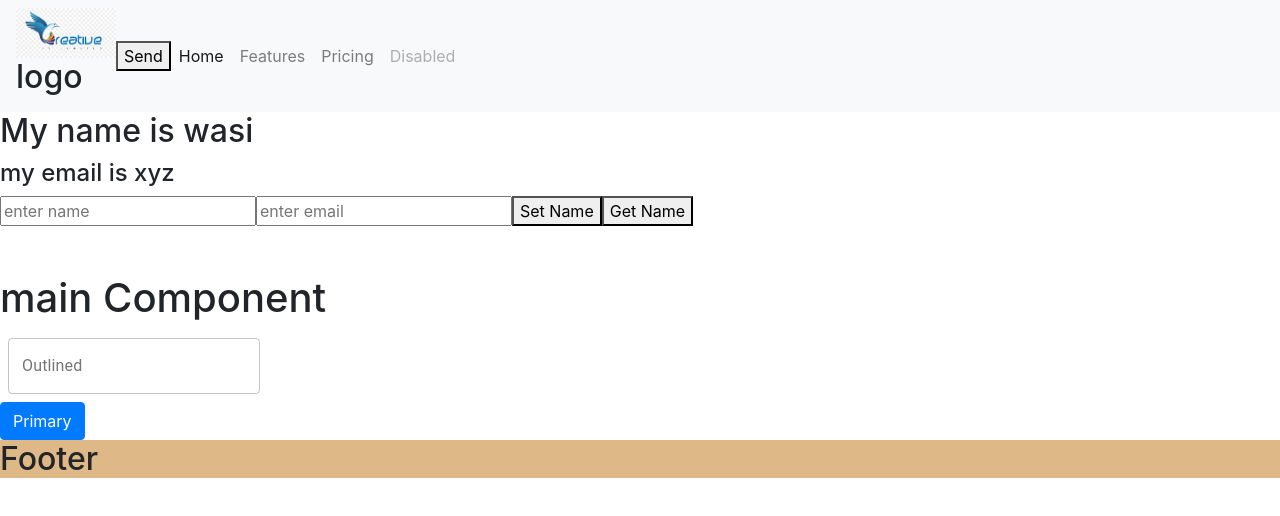
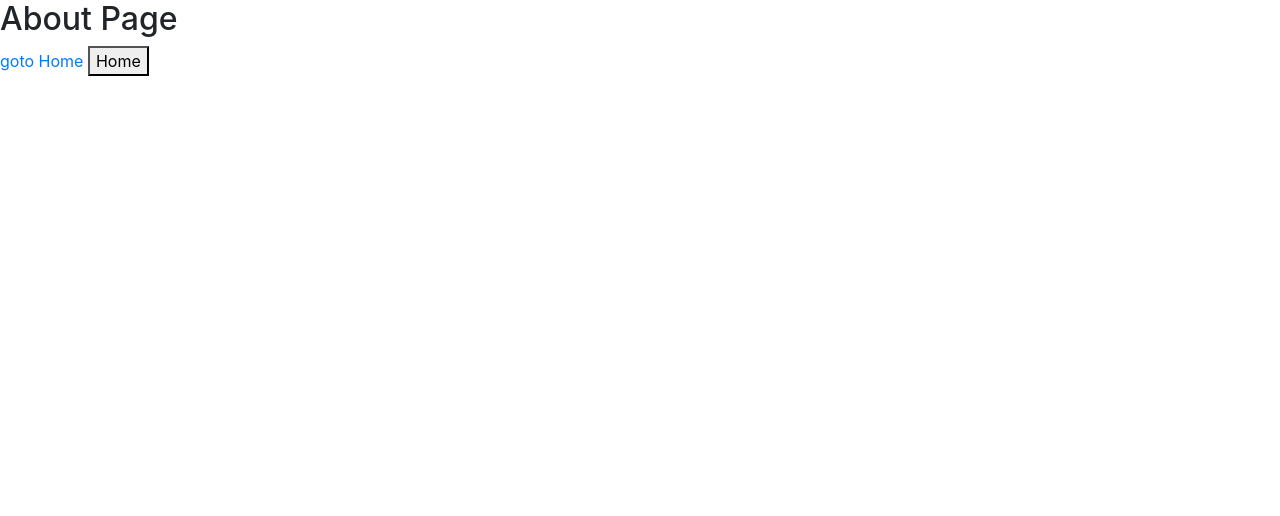
Before and after one commit to wasi97/class2, a React (Create React App) app: page /about in a window 1280 px wide. Shown: the top 516 px of the page. Built offline with nearby package versions, Linux system fonts and the light colour scheme.

Commit message:
till 4 oct

```diff
--- a/package.json
+++ b/package.json
@@ -11,6 +11,7 @@
     "react": "^16.13.1",
     "react-bootstrap": "^1.3.0",
     "react-dom": "^16.13.1",
+    "react-router-dom": "^5.2.0",
     "react-scripts": "3.4.3"
   },
   "scripts": {
--- a/src/App.jsx
+++ b/src/App.jsx
@@ -3,6 +3,7 @@ import './App.css';
 import {Header, Logo} from "./components/Header"
 import Footer from "./components/Footer"
 import BasicTextFields from './components/textfield'
+import AppRouter from './config/router'
 
 
 // class Header extends Component{
@@ -27,59 +28,68 @@ import BasicTextFields from './components/textfield'
 
 
 
-class App extends React.Component{
-  constructor(){
-    super()
-    this.state = {
-      name: "wasi",
-      email: "xyz",
-      value: ""
-    }
-  }
+// class App extends React.Component{
+//   constructor(){
+//     super()
+//     this.state = {
+//       name: "wasi",
+//       email: "xyz",
+//       value: ""
+//     }
+//   }
 
-  set_name = ()=>{
-this.setState({
-  name: this.state.value
-})
+//   set_name = ()=>{
+// this.setState({
+//   name: this.state.value
+// })
 
-  }
-  get_name = ()=>{
-    console.log(this.state.name)
+//   }
+//   get_name = ()=>{
+//     console.log(this.state.name)
 
-      }
+//       }
 
-      handleChange(e){
-       this.setState({
-        [e.target.name]: e.target.value
+//       handleChange(e){
+//        this.setState({
+//         [e.target.name]: e.target.value
 
-       })
-      }
+//        })
+//       }
 
-      get_props = (props)=>{
-        console.log(props)
-      }
+//       get_props = (props)=>{
+//         console.log(props)
+//       }
 
 
+//   render(){
+
+//     return(
+
+//     <div>
+//       <Header get_props={this.get_props} name={this.state.name} page="Application page"/>
+//     <h2>My name is {this.state.name}</h2>
+//     <h4>my email is {this.state.email}</h4>
+//       <input name="name" onChange={(e)=>this.handleChange(e)} type="text" placeholder="enter name"></input>
+//       <input name="email" onChange={(e)=>this.handleChange(e)} type="text" placeholder="enter email"></input>
+//     <button onClick={this.set_name}>Set Name</button>
+//     <button onClick={this.get_name}>Get Name</button>
+//       <br/>
+//       <br/>
+//       <br/>
+//     <h1>main Component</h1>
+//     <BasicTextFields/>
+//     <button type="button" className="btn btn-primary">Primary</button>
+//     <Footer/>
+//        </div>
+
+//     )
+//   }
+// }
+
+class App extends Component{
   render(){
-
     return(
-
-    <div>
-      <Header get_props={this.get_props} name={this.state.name} page="Application page"/>
-    <h2>My name is {this.state.name}</h2>
-    <h4>my email is {this.state.email}</h4>
-      <input name="name" onChange={(e)=>this.handleChange(e)} type="text" placeholder="enter name"></input>
-      <input name="email" onChange={(e)=>this.handleChange(e)} type="text" placeholder="enter email"></input>
-    <button onClick={this.set_name}>Set Name</button>
-    <button onClick={this.get_name}>Get Name</button>
-      <br/>
-      <br/>
-      <br/>
-    <h1>main Component</h1>
-    <BasicTextFields/>
-    <button type="button" className="btn btn-primary">Primary</button>
-    <Footer/>
-       </div>
+      <AppRouter/>
 
     )
   }
--- /dev/null
+++ b/src/config/router.js
@@ -0,0 +1,20 @@
+import React from 'react'
+import Home from "../container/Home"
+import About from "../container/About"
+
+import {
+    BrowserRouter as Router,Route,} from "react-router-dom";
+
+    class AppRouter extends React.Component{
+        render(){
+            return(
+                <Router>
+                    <Route exact path='/' component={Home}/>
+                    <Route exact path='/about' component={About}/>
+
+                </Router>
+            )
+        }
+    }
+
+    export default AppRouter
--- /dev/null
+++ b/src/container/About.jsx
@@ -0,0 +1,22 @@
+import React, { Component } from 'react'
+import { Link} from "react-router-dom";
+class About extends Component{
+
+    gotohome = ()=>{
+console.log(this.props)
+this.props.history.push('/')
+    }
+
+
+    render(){
+        return(
+            <div>
+                <h2>About Page</h2>
+                <Link to="/">goto Home  </Link>
+                <button onClick={this.gotohome}>Home</button>
+            </div>
+        )
+    }
+}
+
+export default About
--- /dev/null
+++ b/src/container/Home.jsx
@@ -0,0 +1,15 @@
+import React, { Component } from 'react'
+import { Link} from "react-router-dom";
+
+class Home extends Component{
+    render(){
+        return(
+            <div>
+                <h2>Home Page</h2>
+                <Link to="/about">goto about</Link>
+            </div>
+        )
+    }
+}
+
+export default Home
```
Also changed, not shown: 1 other file (tests, documents, lock files or other folders).
